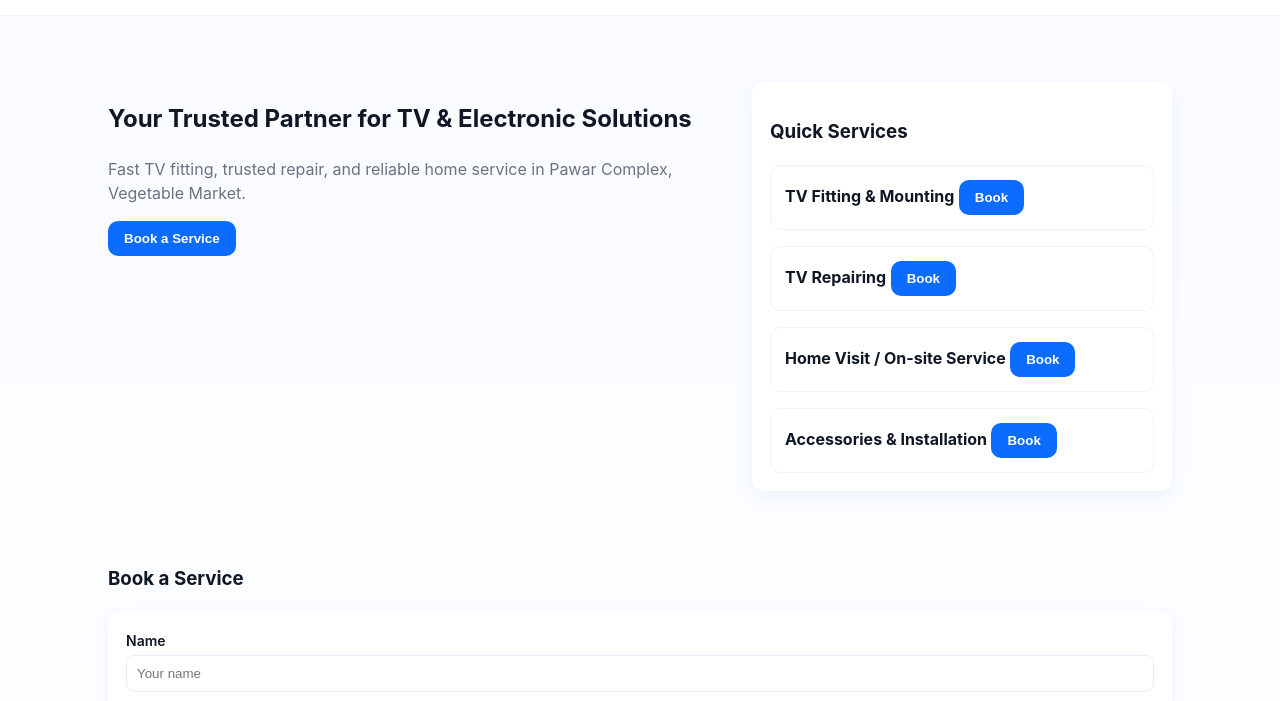
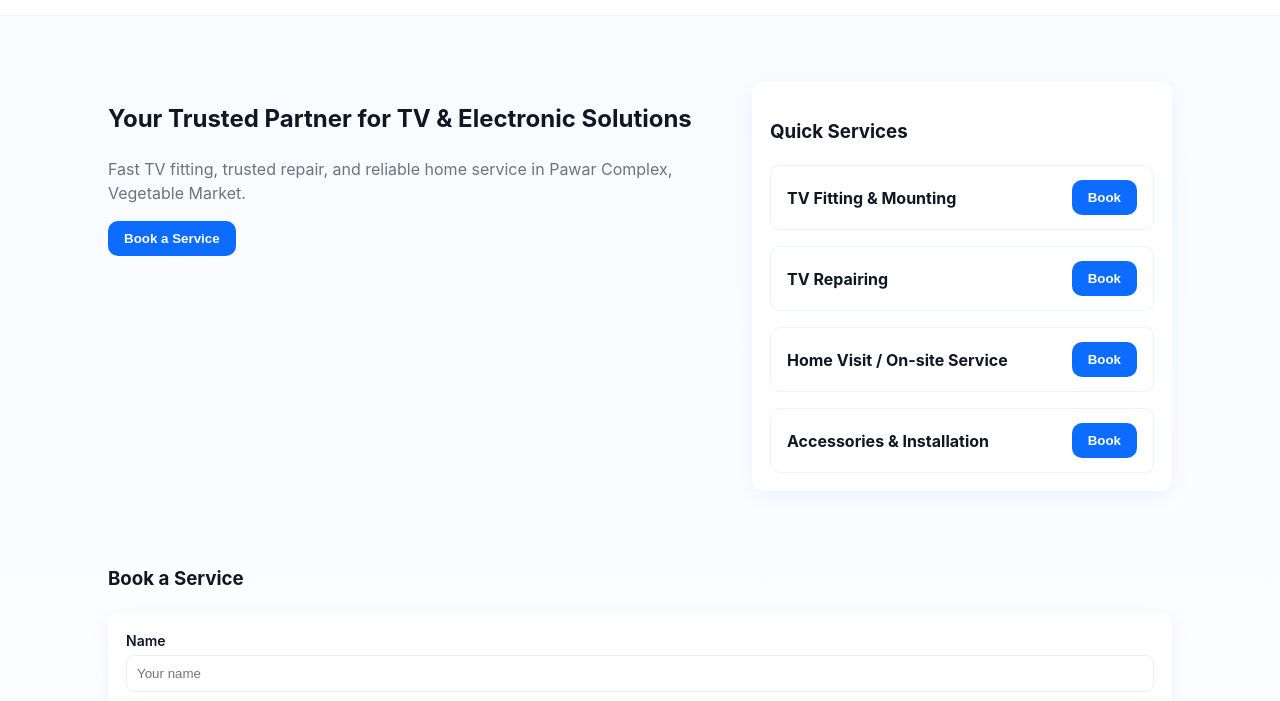
Before and after one commit to amit2227-github/jyoti-electronicss, a plain HTML site: page index.html in a window 1280 px wide. Shown: the part 71-772 px from the top of the page. Drawn offline with Linux system fonts and the light colour scheme.

Commit message:
Refactor CSS styles for improved layout and designbutton alined

```diff
--- a/style.css
+++ b/style.css
@@ -78,9 +78,15 @@ nav a{margin-left:14px;text-decoration:none;color:var(--muted);font-weight:600}
 
 .service-item{
   border:1px solid #eef2ff;
-  padding:14px;
-  border-radius:10px
+  padding:14px 16px;
+  border-radius:10px;
+
+  display:flex;
+  align-items:center;
+  justify-content:space-between;
+  gap:12px;
 }
+
 
 /* FORM */
 form label{
```
